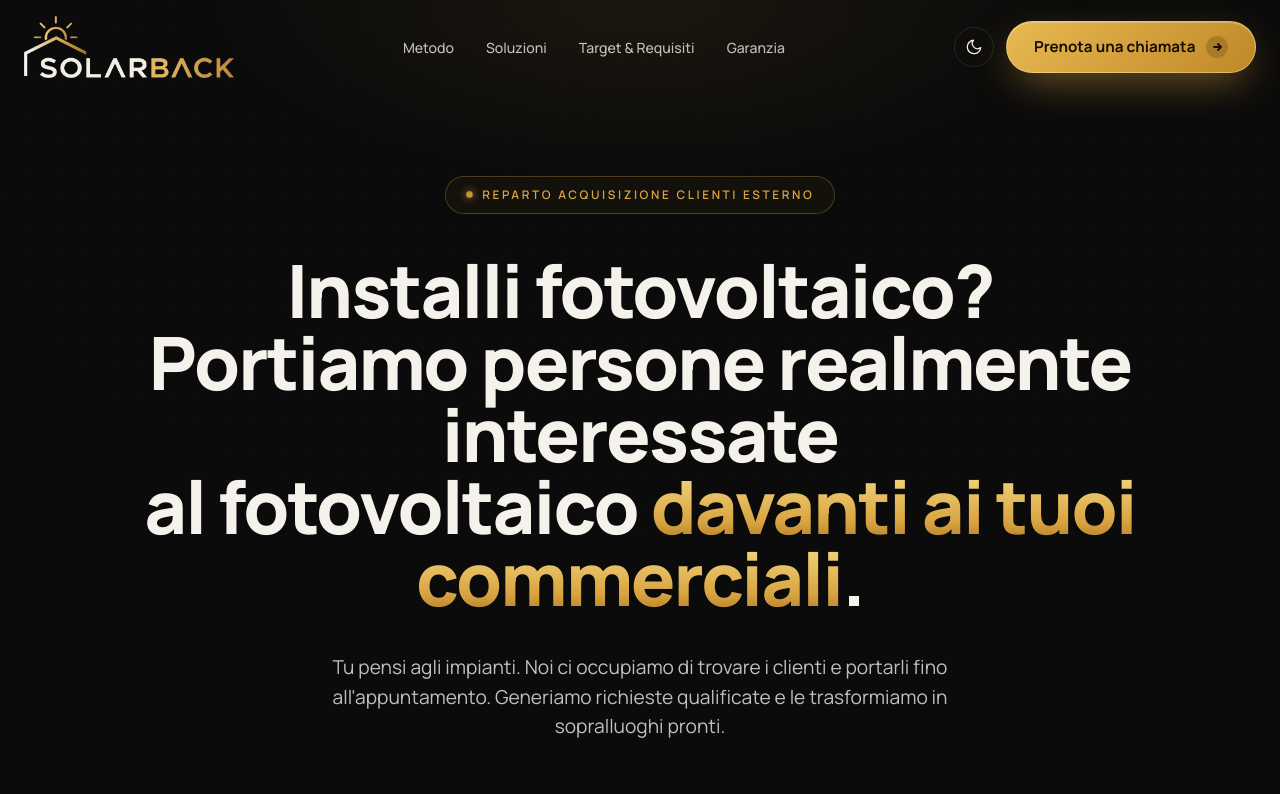
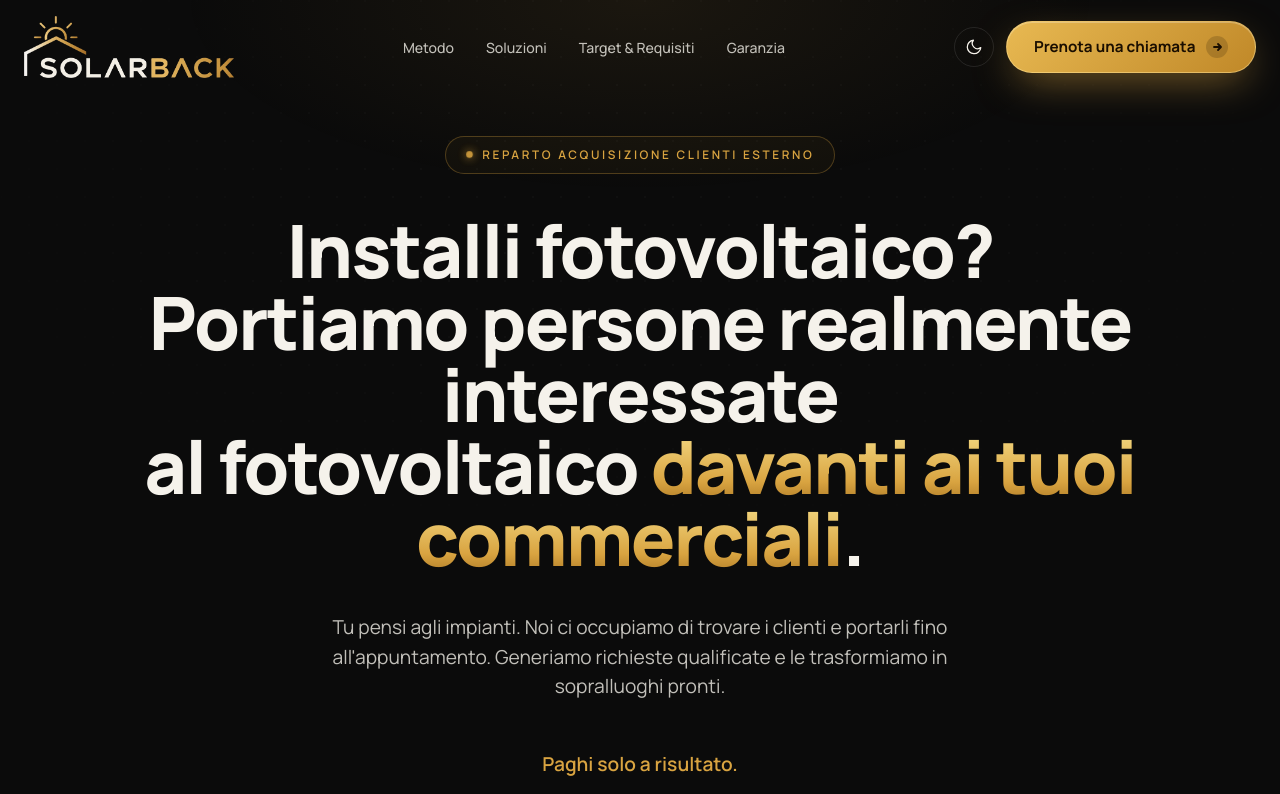
Before and after one commit to marcomasiniprova/solarback-B2b-landing-page, a Next.js app: page / in a window 1280 px wide. Shown: the top 794 px of the page. Built offline with nearby package versions, Linux system fonts and the light colour scheme.

Commit message:
Chore: ridotto padding Hero (11rem->8.5rem) per spazio sopra Hero.

```diff
--- a/app/globals.css
+++ b/app/globals.css
@@ -279,7 +279,7 @@
 ══════════════════════════════════════ */
 #hero {
   min-height: 100vh;
-  padding: 11rem 1.5rem 7rem;
+  padding: 8.5rem 1.5rem 7rem;
   display: flex; align-items: center; text-align: center;
   position: relative; overflow: hidden;
 }
```
